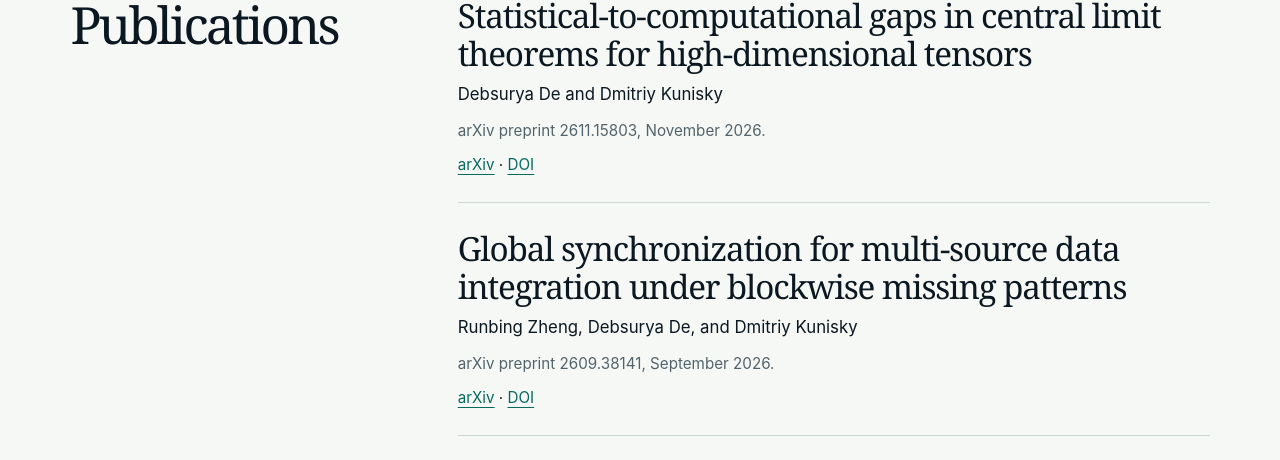
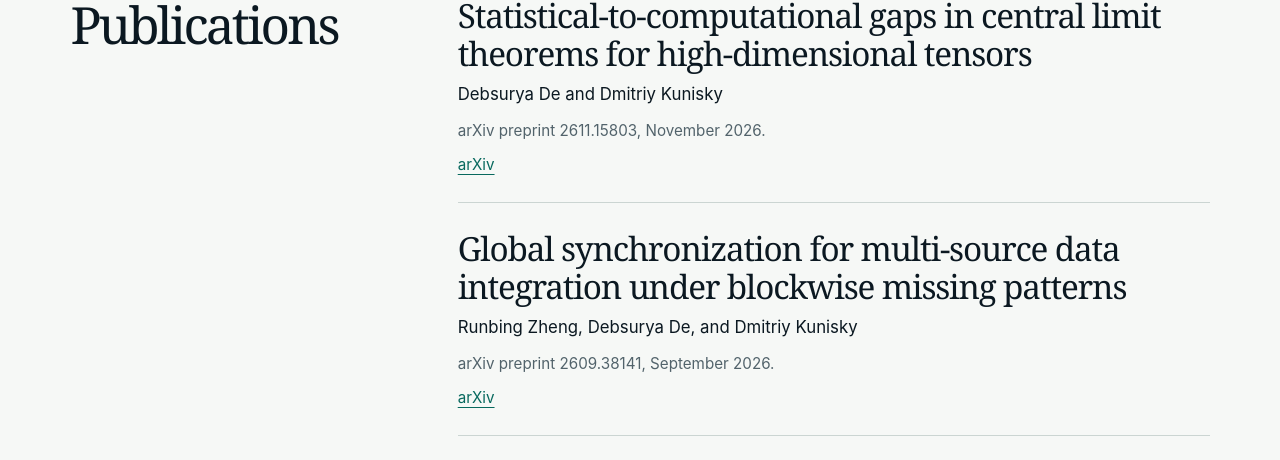
Before and after one commit to debsurya-de/debsurya-de.github.io, a plain HTML site: page index.html in a window 1280 px wide. Shown: the part 1190-1650 px from the top of the page. Drawn offline with Linux system fonts and the light colour scheme.

Commit message:
Keep only arXiv links for preprint-only publications

```diff
--- a/index.html
+++ b/index.html
@@ -67,14 +67,14 @@
           <h3><a href="https://arxiv.org/abs/2611.15803" target="_blank" rel="noreferrer">Statistical-to-computational gaps in central limit theorems for high-dimensional tensors</a></h3>
           <p>Debsurya De and Dmitriy Kunisky</p>
           <p class="venue">arXiv preprint 2611.15803, November 2026.</p>
-          <p class="paper-links"><a href="https://arxiv.org/abs/2611.15803" target="_blank" rel="noreferrer">arXiv</a> · <a href="https://doi.org/10.48550/arXiv.2611.15803" target="_blank" rel="noreferrer">DOI</a></p>
+          <p class="paper-links"><a href="https://arxiv.org/abs/2611.15803" target="_blank" rel="noreferrer">arXiv</a></p>
         </article>
 
         <article class="publication">
           <h3><a href="https://arxiv.org/abs/2609.38141" target="_blank" rel="noreferrer">Global synchronization for multi-source data integration under blockwise missing patterns</a></h3>
           <p>Runbing Zheng, Debsurya De, and Dmitriy Kunisky</p>
           <p class="venue">arXiv preprint 2609.38141, September 2026.</p>
-          <p class="paper-links"><a href="https://arxiv.org/abs/2609.38141" target="_blank" rel="noreferrer">arXiv</a> · <a href="https://doi.org/10.48550/arXiv.2609.38141" target="_blank" rel="noreferrer">DOI</a></p>
+          <p class="paper-links"><a href="https://arxiv.org/abs/2609.38141" target="_blank" rel="noreferrer">arXiv</a></p>
         </article>
 
         <article class="publication">
```
